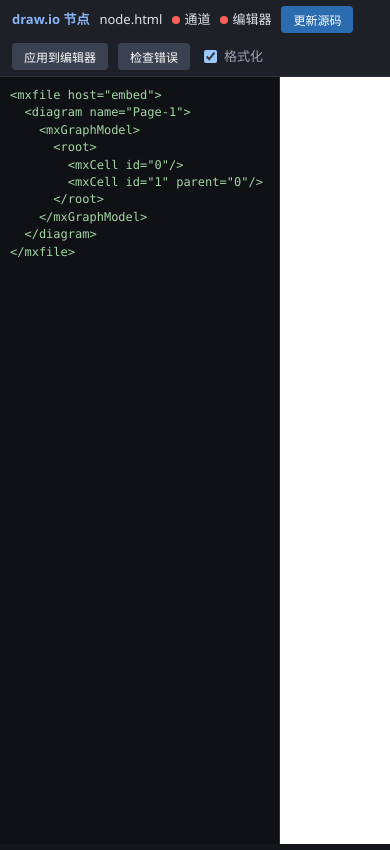
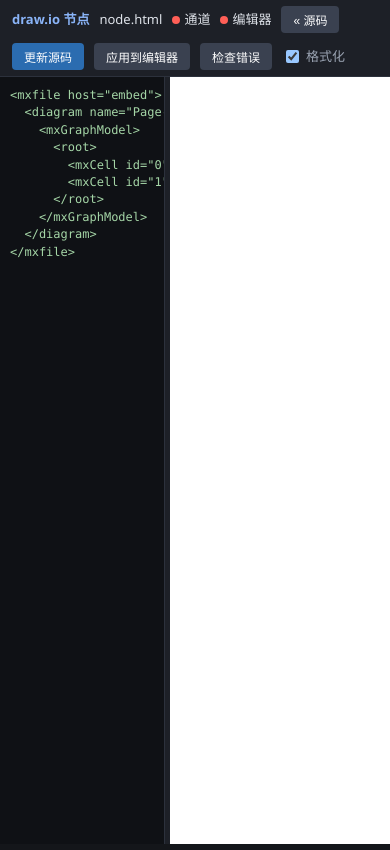
Before and after one commit to umeiko/umeko-drawio-server, a website: page public/node.html in a window 390 px wide. Drawn offline with Linux system fonts and the light colour scheme; no server answers.

Commit message:
Node page: resizable + collapsible source panel
- drag splitter to resize (pointer capture, min 200px)
- double-click splitter or header button to collapse; edge strip to expand
- persist width and collapsed state in localStorage

```diff
--- a/public/node.html
+++ b/public/node.html
@@ -21,10 +21,17 @@
   #msg { margin-left: auto; color: #9aa3b2; white-space: nowrap; overflow: hidden; text-overflow: ellipsis; max-width: 45%; }
   #msg.err { color: #ff8a80; }
   main { flex: 1; display: flex; min-height: 0; }
-  #left { width: 42%; min-width: 280px; display: flex; flex-direction: column; border-right: 1px solid #2c313c; }
+  #left { width: 42%; min-width: 0; display: flex; flex-direction: column; }
+  #splitter { flex: none; width: 6px; cursor: col-resize; background: #1d2027; border-left: 1px solid #2c313c; }
+  #splitter:hover, #splitter.active { background: #2b6cb0; }
+  body.dragging { user-select: none; cursor: col-resize; }
+  body.collapsed #left, body.collapsed #splitter { display: none; }
   #src { flex: 1; resize: none; border: 0; outline: 0; background: #0f1115; color: #a5d6a7; font: 12px/1.45 "Cascadia Code", Consolas, monospace; padding: 10px; white-space: pre; overflow: auto; }
-  #right { flex: 1; min-width: 0; }
-  #drawio { width: 100%; height: 100%; border: 0; background: #fff; }
+  #right { flex: 1; min-width: 0; position: relative; display: flex; }
+  #expandStrip { display: none; flex: none; width: 20px; background: #1d2027; border-right: 1px solid #2c313c; color: #8ab4f8; cursor: pointer; align-items: center; justify-content: center; font-size: 14px; writing-mode: vertical-rl; letter-spacing: 2px; }
+  body.collapsed #expandStrip { display: flex; }
+  #expandStrip:hover { background: #2b6cb0; color: #fff; }
+  #drawio { flex: 1; min-width: 0; height: 100%; border: 0; background: #fff; }
 </style>
 </head>
 <body>
@@ -32,15 +39,20 @@
   <b>draw.io 节点</b> <span id="nid"></span>
   <span><span id="wsDot" class="dot off"></span>通道</span>
   <span><span id="edDot" class="dot off"></span>编辑器</span>
+  <button id="btnToggleSrc" class="ghost" title="收起/展开左侧源码面板">« 源码</button>
   <button id="btnPull" title="从右侧编辑器取回当前图形 XML 到左侧">更新源码</button>
   <button id="btnPush" class="ghost" title="把左侧源码载入右侧编辑器">应用到编辑器</button>
   <button id="btnCheck" class="ghost" title="对左侧源码做编译检查">检查错误</button>
   <label><input type="checkbox" id="fmt" checked>格式化</label>
   <span id="msg"></span>
 </header>
-<main>
+<main id="main">
   <section id="left"><textarea id="src" spellcheck="false"></textarea></section>
-  <section id="right"><iframe id="drawio" allow="clipboard-read; clipboard-write"></iframe></section>
+  <div id="splitter" title="拖动调整源码区宽度，双击折叠"></div>
+  <section id="right">
+    <div id="expandStrip" title="展开源码面板">源码 »</div>
+    <iframe id="drawio" allow="clipboard-read; clipboard-write"></iframe>
+  </section>
 </main>
 <script>
 (function () {
@@ -48,6 +60,7 @@
   var nodeId = decodeURIComponent(location.pathname.split('/').filter(Boolean).pop() || '');
   var $ = function (id) { return document.getElementById(id); };
   var iframe = $('drawio'), src = $('src'), msg = $('msg');
+  var mainEl = $('main'), leftEl = $('left'), splitter = $('splitter'), expandStrip = $('expandStrip');
 
   $('nid').textContent = nodeId;
   iframe.src = '/?embed=1&proto=json&spin=1&analytics=0&picker=0&autosave=1&saveAndExit=0&noExitBtn=1&lang=zh';
@@ -59,6 +72,51 @@
 
   function say(t, isErr) { msg.textContent = t; msg.className = isErr ? 'err' : ''; }
   function setDot(el, on) { el.className = 'dot ' + (on ? 'on' : 'off'); }
+
+  // ---------- 源码面板：调宽 + 折叠 ----------
+
+  var MIN_W = 200;
+
+  function applyWidth(px) {
+    var max = Math.max(MIN_W, mainEl.clientWidth - 240);
+    var w = Math.max(MIN_W, Math.min(px, max));
+    leftEl.style.width = w + 'px';
+    try { localStorage.setItem('node.leftWidth', String(w)); } catch (e) {}
+  }
+
+  function setCollapsed(c) {
+    document.body.classList.toggle('collapsed', c);
+    $('btnToggleSrc').textContent = c ? '» 源码' : '« 源码';
+    try { localStorage.setItem('node.collapsed', c ? '1' : '0'); } catch (e) {}
+  }
+
+  splitter.addEventListener('pointerdown', function (e) {
+    e.preventDefault();
+    splitter.classList.add('active');
+    document.body.classList.add('dragging');
+    try { splitter.setPointerCapture(e.pointerId); } catch (err) {}
+  });
+  splitter.addEventListener('pointermove', function (e) {
+    if (!splitter.classList.contains('active')) return;
+    applyWidth(e.clientX - mainEl.getBoundingClientRect().left);
+  });
+  function endDrag() {
+    splitter.classList.remove('active');
+    document.body.classList.remove('dragging');
+  }
+  splitter.addEventListener('pointerup', endDrag);
+  splitter.addEventListener('pointercancel', endDrag);
+  splitter.addEventListener('dblclick', function () { setCollapsed(true); });
+  $('btnToggleSrc').onclick = function () { setCollapsed(!document.body.classList.contains('collapsed')); };
+  expandStrip.onclick = function () { setCollapsed(false); };
+
+  (function restoreLayout() {
+    var savedW = parseInt(localStorage.getItem('node.leftWidth') || '', 10);
+    if (savedW) leftEl.style.width = savedW + 'px';
+    setCollapsed(localStorage.getItem('node.collapsed') === '1');
+  })();
+
+  // ---------- XML 展示 ----------
 
   function pretty(xml) {
     if (!$('fmt').checked) return xml;
@@ -81,6 +139,8 @@
   }
 
   function setSrc(xml) { src.value = pretty(xml); }
+
+  // ---------- 与嵌入编辑器通信（drawio embed 协议） ----------
 
   function postToEditor(obj) {
     if (editorReady) iframe.contentWindow.postMessage(JSON.stringify(obj), '*');
@@ -119,6 +179,8 @@
     }
   });
 
+  // ---------- 与服务器通信（WebSocket 通道） ----------
+
   function connectWs() {
     ws = new WebSocket((location.protocol === 'https:' ? 'wss' : 'ws') + '://' + location.host + '/ws?node=' + encodeURIComponent(nodeId));
     ws.onopen = function () { setDot($('wsDot'), true); };
@@ -141,6 +203,8 @@
       }
     };
   }
+
+  // ---------- 按钮 ----------
 
   $('btnPull').onclick = function () {
     requestExport(function (x) { setSrc(x); reportXml(x); say('源码已更新'); });
```
Also changed, not shown: README.md.
